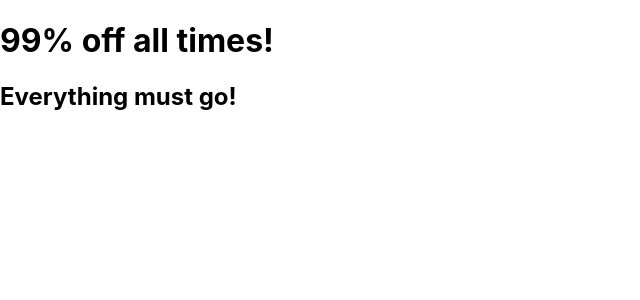
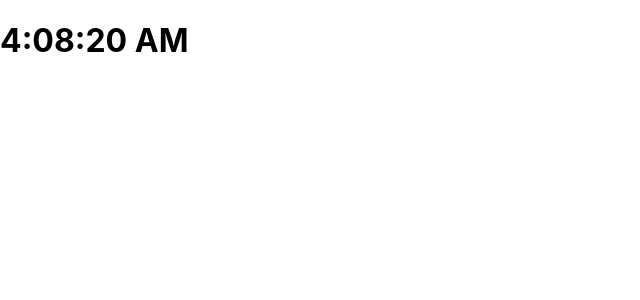
Before and after one commit to thy-jumrylsolivio/Prroject-1, a React (Create React App) app: page / in a window 1280 px wide. Shown: the top 300 px of the page, without its empty margins (0-640 px from the left). Built offline with nearby package versions, Linux system fonts and the light colour scheme.

Commit message:
parent to child date and timee

```diff
--- a/src/App.js
+++ b/src/App.js
@@ -1,8 +1,14 @@
-import Promo from "./Promo/Promo";
+import Child from "./Child";
+
 
 function App() {
+    const date = new Date()
 return (
-<Promo />
+    <div>
+        <Child message={date.toLocaleTimeString()} />
+    </div>
+
+
 );
 }
 
--- /dev/null
+++ b/src/Child.js
@@ -0,0 +1,6 @@
+function Child(props) {
+    return (
+        <h1>{props.message}</h1>
+    )
+}
+export default Child;
```
